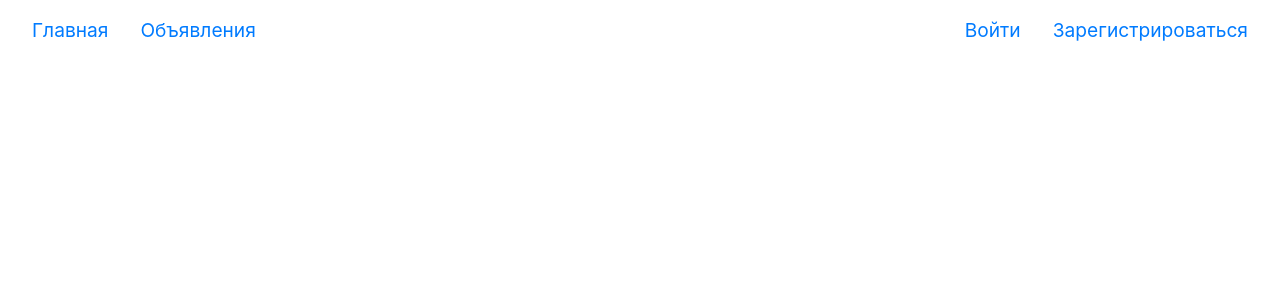
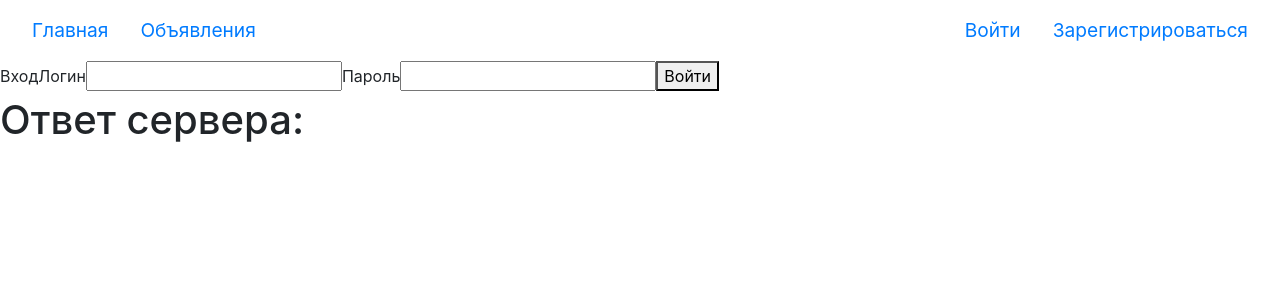
Before and after one commit to Nopennn/mai_houses, a React (Create React App) app: page /signin in a window 1280 px wide. Shown: the top 300 px of the page. Built offline with nearby package versions, Linux system fonts and the light colour scheme.

Commit message:
Initial auth

```diff
--- a/src/pages/Signin.js
+++ b/src/pages/Signin.js
@@ -1,9 +1,37 @@
-import React from 'react';
+import React, {useState} from 'react';
+import axios from "axios";
 
 const Signin = () => {
+    const [serverResponse, setServerResponse] = useState({})
+    const [login, setLogin] = useState("")
+    const [password, setPassword] = useState("")
+    const postSignInData = (login, password) => {
+        axios.post('https://mai-houses.onrender.com/user/signin', {
+            login: login,
+            password: password
+        })
+            .then(function (response) {
+                setServerResponse(response.data)
+                console.log(response)
+            })
+            .catch(function (error) {
+                console.log(error);
+            });
+    }
     return (
         <div>
+            Вход
+            <label htmlFor="login">Логин</label>
+            <input type="text" value={login} id="login" onChange={event => setLogin(event.target.value)}/>
+            <label htmlFor="password">Пароль</label>
+            <input type="password" value={password} id="password"
+                   onChange={event => setPassword(event.target.value)}/>
+            <button
+                onClick={() => postSignInData(login, password)}>
+                Войти
+            </button>
 
+            <h1>Ответ сервера: {serverResponse.message}</h1>
         </div>
     );
 };
--- a/src/pages/Signup.js
+++ b/src/pages/Signup.js
@@ -2,20 +2,7 @@ import React, {useState} from 'react';
 import axios from "axios";
 
 const Signup = () => {
-    const [state, setState] = useState(1)
-    const [userInfo, setUserInfo] = useState({
-        login: "",
-        password: "",
-        name: "",
-        surname: "",
-        email: "",
-        phone: "",
-        age: "",
-        gender: "",
-        about: "",
-        wanted: "",
-        tags: []
-    })
+    const [serverResponse, setServerResponse] = useState({})
     const [login, setLogin] = useState("")
     const [password, setPassword] = useState("")
     const [name, setName] = useState("")
@@ -41,7 +28,7 @@ const Signup = () => {
             tags: []
         })
             .then(function (response) {
-                setUserInfo(response.data)
+                setServerResponse(response.data)
                 console.log(response)
             })
             .catch(function (error) {
@@ -49,8 +36,8 @@ const Signup = () => {
             });
     }
 
-    function SignUpForm({state}) {
-        if (state) {
+    function SignUpForm() {
+        if (true) {
             return (
                 <div>
                     <label htmlFor="login">Логин</label>
@@ -58,37 +45,37 @@ const Signup = () => {
                     <label htmlFor="password">Пароль</label>
                     <input type="password" value={password} id="password"
                            onChange={event => setPassword(event.target.value)}/>
-                    <button onClick={() => {
-                        setState(0)
-                        console.log(state)
-                    }}>
-                        Далее
-                    </button>
+                    {/*<button onClick={() => {*/}
+                    {/*    setState(0)*/}
+                    {/*    console.log(state)*/}
+                    {/*}}>*/}
+                    {/*    Далее*/}
+                    {/*</button>*/}
                 </div>
             )
         } else return (
             <div>
-                <h3>{name}</h3>
-                <label htmlFor="name">Имя</label>
-                <input type="text" value={name} id="name" onChange={event => setName(event.target.value)}/>
-                <label htmlFor="surname">Фамилия</label>
-                <input type="text" value={surname} id="surname" onChange={event => setSurname(event.target.value)}/>
-                <label htmlFor="email">Email</label>
-                <input type="email" value={email} id="email" onChange={event => setEmail(event.target.value)}/>
-                <label htmlFor="phone">Телефон</label>
-                <input type="tel" value={phone} id="phone" onChange={event => setPhone(event.target.value)}/>
-                <label htmlFor="gender">Пол</label>
-                <select name="select" value={gender} defaultValue={"М"} onChange={event => setGender(event.target.value)}>
-                    <option value="М">М</option>
-                    <option value="Ж">Ж</option>
-                </select>
-                <button onClick={() => setState(1)}>
-                    Назад
-                </button>
-                <button
-                    onClick={() => postSignUpData(login, password, name, surname, email, phone, age, gender, about, wanted)}>
-                    Зарегистрироваться!
-                </button>
+                {/*<h3>{name}</h3>*/}
+                {/*<label htmlFor="name">Имя</label>*/}
+                {/*<input type="text" value={name} id="name" onChange={event => setName(event.target.value)}/>*/}
+                {/*<label htmlFor="surname">Фамилия</label>*/}
+                {/*<input type="text" value={surname} id="surname" onChange={event => setSurname(event.target.value)}/>*/}
+                {/*<label htmlFor="email">Email</label>*/}
+                {/*<input type="email" value={email} id="email" onChange={event => setEmail(event.target.value)}/>*/}
+                {/*<label htmlFor="phone">Телефон</label>*/}
+                {/*<input type="tel" value={phone} id="phone" onChange={event => setPhone(event.target.value)}/>*/}
+                {/*<label htmlFor="gender">Пол</label>*/}
+                {/*<select name="select" value={gender} defaultValue={"М"} onChange={event => setGender(event.target.value)}>*/}
+                {/*    <option value="М">М</option>*/}
+                {/*    <option value="Ж">Ж</option>*/}
+                {/*</select>*/}
+                {/*<button onClick={() => setState(1)}>*/}
+                {/*    Назад*/}
+                {/*</button>*/}
+                {/*<button*/}
+                {/*    onClick={() => postSignUpData(login, password, name, surname, email, phone, age, gender, about, wanted)}>*/}
+                {/*    Зарегистрироваться!*/}
+                {/*</button>*/}
             </div>
         )
     }
@@ -96,9 +83,17 @@ const Signup = () => {
     return (
         <div>
             Регистрация
+            <label htmlFor="login">Логин</label>
+            <input type="text" value={login} id="login" onChange={event => setLogin(event.target.value)}/>
+            <label htmlFor="password">Пароль</label>
+            <input type="password" value={password} id="password"
+                   onChange={event => setPassword(event.target.value)}/>
+            <button
+                onClick={() => postSignUpData(login, password, name, surname, email, phone, age, gender, about, wanted)}>
+                Зарегистрироваться!
+            </button>
 
-            <h1>Имя из ответа сервера: {userInfo.name}</h1>
-            <SignUpForm state = {state}/>
+            <h1>Ответ сервера: {serverResponse.message}</h1>
         </div>
     );
 };
```
